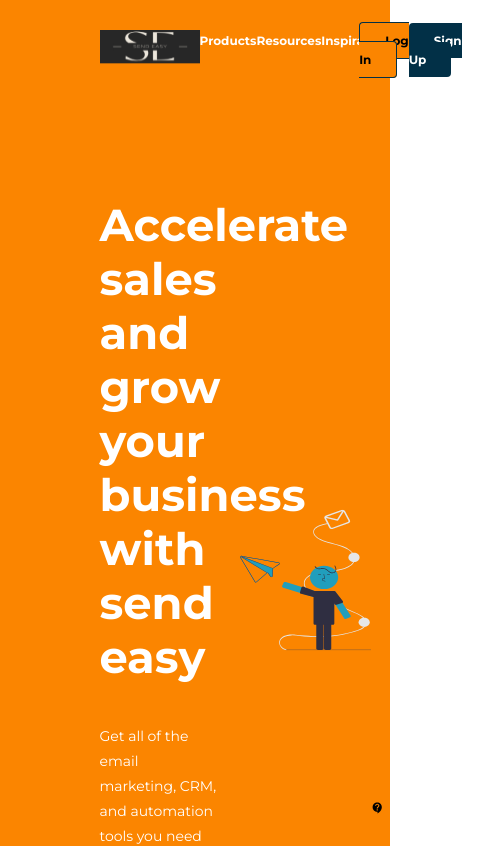
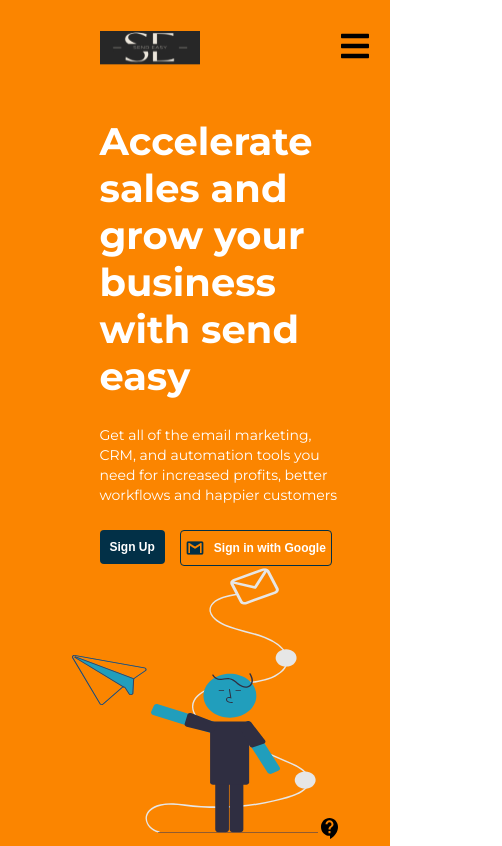
Before and after one commit to Dexie14/sendEasy, a React (Create React App) app: page / in a window 390 px wide. Shown: the top 846 px of the page, 502 px wide, since content can reach past the window. Built offline with nearby package versions, Linux system fonts and the light colour scheme.

Commit message:
sendEasyres

```diff
--- a/package.json
+++ b/package.json
@@ -9,6 +9,7 @@
     "axios": "^0.26.1",
     "react": "^17.0.2",
     "react-dom": "^17.0.2",
+    "react-icons": "^4.3.1",
     "react-router-dom": "^6.2.2",
     "react-scripts": "5.0.0",
     "web-vitals": "^2.1.4"
--- a/src/Components_Home/Footer/Footer.js
+++ b/src/Components_Home/Footer/Footer.js
@@ -7,6 +7,7 @@
   return (
     <div className={classes.foot}>
         <footer className={classes.footer}>
+            <div className={classes.footflex}>
             <div className={`${classes.Products} ${classes.item}`}>
                 <h3>Products</h3>
                 <p>Why Send easy?</p>
@@ -36,7 +37,9 @@
                 <p>Developers</p>
                 <p>Events</p>
             </div>
+            </div>
 
+            <div className={classes.footflex}>
             <div className={`${classes.Company} ${classes.item}`}>
                 <h3>Company</h3>
                 <p>Our Story</p>
@@ -64,6 +67,7 @@
                     <h4>Learn more <span><img src={arrow} alt="arrow"/></span></h4>
                 </div>
             </div>
+            </div>
         </footer>
     </div>
   )
--- a/src/Components_Home/Footer/Footer.module.css
+++ b/src/Components_Home/Footer/Footer.module.css
@@ -4,7 +4,11 @@
 .foot{
     background-color: #EFEEEA;
 }
-
+.footflex{
+    display: flex;
+    width: 50%;
+    justify-content: space-between;
+}
 footer{
     width: 87%;
     margin: 0px auto;
@@ -49,3 +53,21 @@
 span img {
     margin-right: 5px;
 }
+
+
+/* Responsive line of codes */
+
+@media (max-width: 898px){
+    footer{
+        display:block;
+    }
+    .footflex{
+        width: 100%;
+        margin: auto;
+    }
+}
+@media (max-width: 400px){
+    footer{
+        width: 90%;
+    }
+}
--- a/src/Components_Home/Header/Header.js
+++ b/src/Components_Home/Header/Header.js
@@ -2,9 +2,19 @@
 import search from '../../Images/search.svg';
 import classes from './Header.module.css';
 import { Link } from "react-router-dom";
+import { FaBars } from "react-icons/fa";
+import { useState } from "react";
+import { FaTimes } from "react-icons/fa";
 
 
 const Header = () => {
+
+    const [isOpen, setIsOpen] = useState(false);
+
+    const showSideBar = () => setIsOpen(!isOpen);
+
+
+
   return (
     <div className={classes.head} >
     <header>
@@ -12,7 +22,17 @@
         <Link to="/"><img src={sendEasy} alt="sendEasy" /></Link>
         </div>
 
-        <div className={classes.Navbar}>
+        <div className={isOpen ? classes.NavHAM : classes.Navbar}>
+
+            {isOpen && (
+            <button
+                className={`${classes.bar} ${classes.hideBar}`}
+                onClick={showSideBar}
+            >
+                <FaTimes />
+            </button>
+            )}
+
             <nav className={classes.nav}>
                 <ul className={classes.navlink} >
                     <li >
@@ -43,6 +63,7 @@
             </div>
             </div>
         </div>
+        <button className={classes.bar}  onClick={showSideBar}> <FaBars /></button>
     </header>
     </div>
   );
--- a/src/Components_Home/Header/Header.module.css
+++ b/src/Components_Home/Header/Header.module.css
@@ -85,3 +85,99 @@
 .icon img{
   width: 100%;
 }
+.bar{
+  display: none;
+  background: transparent;
+}
+
+/* Responsive line of codes */
+
+@media (max-width: 1080px){
+  header .icons{
+    width: 60%;
+  }
+  .nav{
+    width: 78%;
+  }
+  .Navbar{
+    width: 90%;
+  }
+  .headerimage{
+    width: 20%;
+  }
+}
+
+@media (max-width: 768px){
+  .bar{
+    display:block;
+    font-size: 2rem;
+    cursor: pointer;
+  }
+  .hideBar{
+    color: #fff;
+  }
+  .Navbar .icons, .Navbar nav{
+    display: none;
+  }
+
+  .NavHAM {
+    display: flex;
+    position: fixed;
+    top: 20px;
+    /* top: 0; */
+    /* left: 0; */
+    right: 0;
+    width: 50vw;
+    backdrop-filter: blur(20px);
+    margin:auto;
+    height: 65vh;
+    flex-direction: column;
+    text-align: center;
+    background-color :#FB8500;
+    align-items: center;
+    border: 2px #023047 solid;
+    justify-content: center;
+    border-radius: 30px;
+    transition: 0.95s ease-in-out;
+}
+
+.NavHAM .navlink{
+  display: flex;
+  flex-direction: column;
+  text-transform: uppercase;
+  align-items: center;
+  text-align: center;
+  justify-content: center;
+  width: 100%;
+}
+.NavHAM .icons{
+  display: flex;
+  flex-direction: column;
+  align-items: center;
+  justify-content: center;
+  width: 100%;
+}
+.NavHAM .nav a {
+    font-weight: 700;
+    font-size: 1.2rem;
+}
+.NavHAM .navlink li{
+  margin-bottom: 20px;
+}
+
+.NavHAM .headerlogin a{
+  padding: 10px 35px;
+  font-size: 1.2rem;
+}
+.NavHAM .headersignup a{
+  padding: 10px 35px;
+  font-size: 1.2rem;
+}
+.NavHAM .headerlogin {
+  margin-bottom: 30px;
+}
+.NavHAM .icon{
+  margin-bottom: 20px;
+}
+
+}
--- a/src/Components_Home/Hero/Hero.css
+++ b/src/Components_Home/Hero/Hero.css
@@ -31,7 +31,7 @@
     margin-top:40px;
     font-size:0.875rem;
     font-weight: 400;
-    width: 85%;
+    width: 81%;
     line-height: 25px;
 }
 
@@ -75,3 +75,114 @@
     background-color: transparent;
     border: 1px solid #023047;
 }
+
+
+/* Responsive line of codes */
+
+@media (max-width: 1326px){
+    .hero-text{
+        max-width: 45%;
+    }
+}
+
+
+@media (max-width: 1200px){
+    .hero-text{
+        margin-top: 80px;
+    }
+    .hero-text{
+        max-width: 47%;
+    }
+    .hero-image{
+        max-width: 60%;
+    }
+}
+
+@media (max-width: 1134px){
+    .hero-text{
+        margin-top: 60px;
+    }
+    .hero-text{
+        max-width: 45%;
+    }
+    .hero-image{
+        max-width: 60%;
+    }
+    .hero-text h1{
+        font-size: 2.5rem;
+    }
+}
+
+@media (max-width: 1068px){
+    .hero-text p{
+        width: 100%;
+    }
+    .quest{
+        margin-top: 300px;
+    }
+    .hero-image{
+        max-width: 90%;
+    }
+    .hero-text{
+        max-width: 40%;
+    }
+    .hero-text h1{
+        font-size: 2.4rem;
+    }
+}
+
+@media (max-width: 952px){
+    .Btn{
+        margin-top: 25px;
+    }
+    .hero-text p{
+        margin-top:25px;
+        width: 100%;
+        line-height: 20px;
+    }
+    .hero-text{
+        margin-top: 50px;
+    }
+}
+
+@media (max-width: 878px){
+    .BtnSignUp{
+        padding: 10px 20px;
+    }
+    .BtnSign{
+        padding: 10px 15px;
+    }
+}
+
+@media (max-width: 828px){
+    .BtnSign{
+        padding: 10px 10px;
+    }
+    .Hero-content{
+        flex-wrap: wrap;
+    }
+    .hero-text{
+        max-width: 70%;
+    }
+    .hero-image{
+        max-width: 70%;
+        margin: auto;
+    }
+
+}
+
+@media (max-width: 478px){
+    .BtnSignUp{
+        padding: 10px 10px;
+        margin-right: 15px;
+    }
+    .BtnSign{
+        padding: 10px 5px;
+    }
+    .Btn{
+        margin-right: 0px;
+    }
+    .quest{
+        margin-top: 250px;
+    }
+}
--- a/src/Components_Home/Hero/Hero.js
+++ b/src/Components_Home/Hero/Hero.js
@@ -12,7 +12,7 @@
                 <div className="hero-text">
                 <div className="Htext">
                 <h1>Accelerate sales and grow your business with send easy</h1>
-                <p>Get all of the email marketing, CRM, and automation tools you need for increased profits, better workflows <br/> and happier customers</p>
+                <p>Get all of the email marketing, CRM, and automation tools you need for increased profits, better workflows and happier customers</p>
                 </div>
                 <div className="Btn">
                     <Link to="/Signup">
--- a/src/Components_Home/Intouch/Intouch.css
+++ b/src/Components_Home/Intouch/Intouch.css
@@ -43,3 +43,18 @@
     object-position: 10px 52px;
     /* border: 5px solid black; */
 }
+
+
+/* Responsive line of codes */
+
+@media (max-width: 1150px){
+    .intouchCard{
+        display: grid;
+        grid-template-columns: repeat(auto-fill, 250px);
+        justify-content:center;
+        align-items:center;
+        grid-column-gap: 20px;
+        grid-row-gap: 10px;
+        width:100%;
+    }
+}
--- a/src/Components_Home/Touchcard/Touchcard.css
+++ b/src/Components_Home/Touchcard/Touchcard.css
@@ -5,7 +5,7 @@
     flex-direction: column;
     justify-content: center;
     width: 25%;
-    margin-right: 40px;
+    margin-right: 30px;
 }
 
 .touchcard:hover{
@@ -41,3 +41,12 @@
     font-size: 0.719rem;
     color: black !important;
 }
+
+/* Responsive line of codes */
+
+@media (max-width: 1200px){
+    .touchcard{
+        margin-right: 20px;
+        width: 100%;
+    }
+}
--- a/src/MainLayout/Headertwo/Headertwo.js
+++ b/src/MainLayout/Headertwo/Headertwo.js
@@ -2,9 +2,17 @@
 import search from '../../Images/search.svg';
 import classes from '../Headertwo/Headertwo.module.css';
 import { Link } from "react-router-dom";
+import { FaBars } from "react-icons/fa";
+import { useState } from "react";
+import { FaTimes } from "react-icons/fa";
 
 
 const Headertwo = () => {
+
+    const [isOpen, setIsOpen] = useState(false);
+
+    const showSideBar = () => setIsOpen(!isOpen);
+
   return (
     <div className={classes.head} >
     <header>
@@ -12,7 +20,17 @@
         <Link to="/"><img src={sendEasy} alt="sendEasy" /></Link>
         </div>
 
-        <div className={classes.Navbar}>
+        <div className={isOpen ? classes.NavHAM : classes.Navbar}>
+
+        {isOpen && (
+            <button
+                className={`${classes.bar} ${classes.hideBar}`}
+                onClick={showSideBar}
+            >
+                <FaTimes />
+            </button>
+            )}
+
             <nav className={classes.nav}>
                 <ul className={classes.navlink} >
                     <li className={classes.pro} >
@@ -43,6 +61,7 @@
             </div>
             </div>
         </div>
+        <button className={classes.bar}  onClick={showSideBar}> <FaBars /></button>
     </header>
     </div>
   );
--- a/src/MainLayout/Headertwo/Headertwo.module.css
+++ b/src/MainLayout/Headertwo/Headertwo.module.css
@@ -87,3 +87,99 @@
 .icon img{
   width: 100%;
 }
+
+.bar{
+  display: none;
+  /* background: transparent; */
+}
+
+/* Responsive line of codes */
+
+@media (max-width: 1080px){
+  header .icons{
+    width: 60%;
+  }
+  .nav{
+    width: 78%;
+  }
+  .Navbar{
+    width: 90%;
+  }
+  .headerimage{
+    width: 20%;
+  }
+}
+
+@media (max-width: 768px){
+  .bar{
+    display:block;
+    font-size: 2rem;
+  }
+  .hideBar{
+    color: #fff;
+  }
+  .Navbar .icons, .Navbar nav{
+    display: none;
+  }
+
+  .NavHAM {
+    display: flex;
+    position: fixed;
+    top: 20px;
+    /* top: 0; */
+    /* left: 0; */
+    right: 0;
+    width: 50vw;
+    backdrop-filter: blur(20px);
+    margin:auto;
+    height: 65vh;
+    flex-direction: column;
+    text-align: center;
+    background-color :#FB8500;
+    align-items: center;
+    border: 2px #023047 solid;
+    justify-content: center;
+    border-radius: 30px;
+    transition: 0.95s ease-in-out;
+}
+
+.NavHAM .navlink{
+  display: flex;
+  flex-direction: column;
+  text-transform: uppercase;
+  align-items: center;
+  text-align: center;
+  justify-content: center;
+  width: 100%;
+}
+.NavHAM .icons{
+  display: flex;
+  flex-direction: column;
+  align-items: center;
+  justify-content: center;
+  width: 100%;
+}
+.NavHAM .nav a {
+    font-weight: 700;
+    font-size: 1.2rem;
+}
+.NavHAM .navlink li{
+  margin-bottom: 20px;
+}
+
+.NavHAM .headerlogin a{
+  padding: 10px 35px;
+  font-size: 1.2rem;
+}
+.NavHAM .headersignup a{
+  padding: 10px 35px;
+  font-size: 1.2rem;
+}
+.NavHAM .headerlogin {
+  margin-bottom: 30px;
+}
+.NavHAM .icon{
+  margin-bottom: 20px;
+}
+
+}
```
Also changed, not shown: 1 other file (tests, documents, lock files or other folders).
